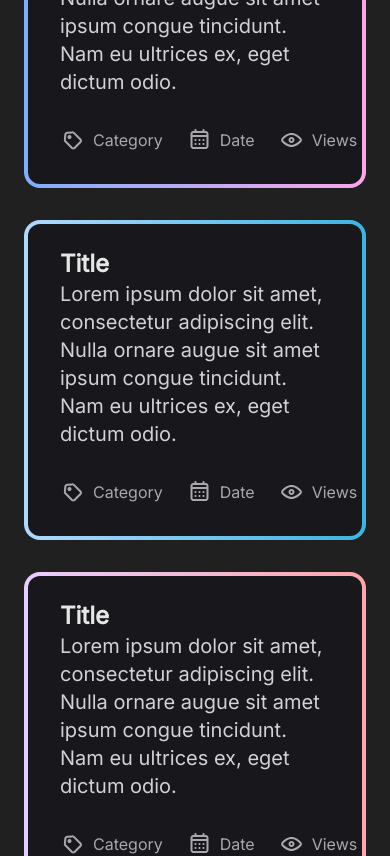
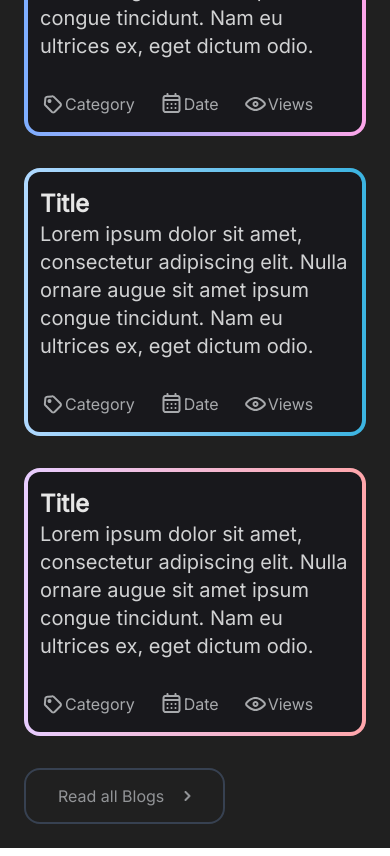
Before and after one commit to deepso7/deepso.dev, a Next.js app: page / in a window 390 px wide. Shown: the part 760-1616 px from the top of the page. Built offline with nearby package versions, Linux system fonts and the light colour scheme; a web font is replaced by a local one.

Commit message:
responsive category and view component

```diff
--- a/src/components/Button.tsx
+++ b/src/components/Button.tsx
@@ -14,8 +14,8 @@
 );
 
 const Button: React.FC<{ text: string }> = ({ text }) => (
-  <button className="pr- flex h-14 w-fit items-center rounded-2xl border-2 border-[#374151] px-8 text-[#929497] hover:bg-[#2D3747]">
-    {text}&nbsp;
+  <button className="flex h-14 w-fit items-center gap-5 rounded-2xl border-2 border-[#374151] px-8 text-[#929497] hover:bg-[#2D3747]">
+    {text}
     <Arrow />
   </button>
 );
--- a/src/components/FeatureCard.tsx
+++ b/src/components/FeatureCard.tsx
@@ -21,7 +21,7 @@
   Icon: JSX.Element;
   text: string;
 }> = ({ Icon, text }) => (
-  <div className="flex items-center gap-2">
+  <div className="flex items-center md:gap-2">
     {Icon}
     <span className="text-[#A7A9AC]">{text}</span>
   </div>
@@ -29,7 +29,10 @@
 
 const FeatureCard: React.FC<{ gradient: string }> = ({ gradient }) => {
   return (
-    <GradientContainer gradient={gradient} padding="px-8 pt-6 pb-8">
+    <GradientContainer
+      gradient={gradient}
+      padding="md:px-8 md:pt-6 md:pb-8 px-3 pt-4 pb-4"
+    >
       <h3 className="text-2xl font-semibold text-[#E6E6E6]">Title</h3>
       <p className="text-xl text-[#D1D2D3]">
         Lorem ipsum dolor sit amet, consectetur adipiscing elit. Nulla ornare
```
